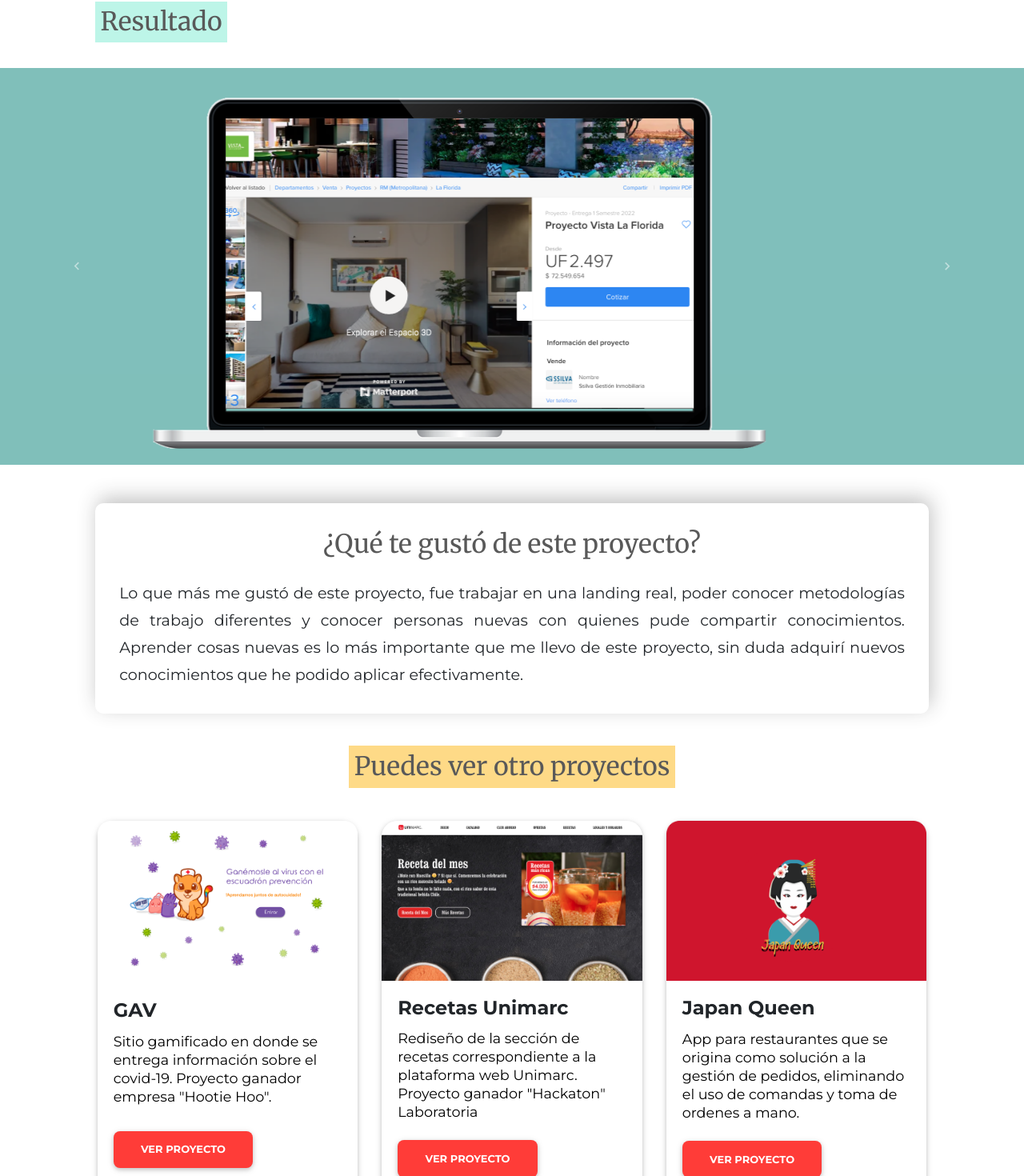
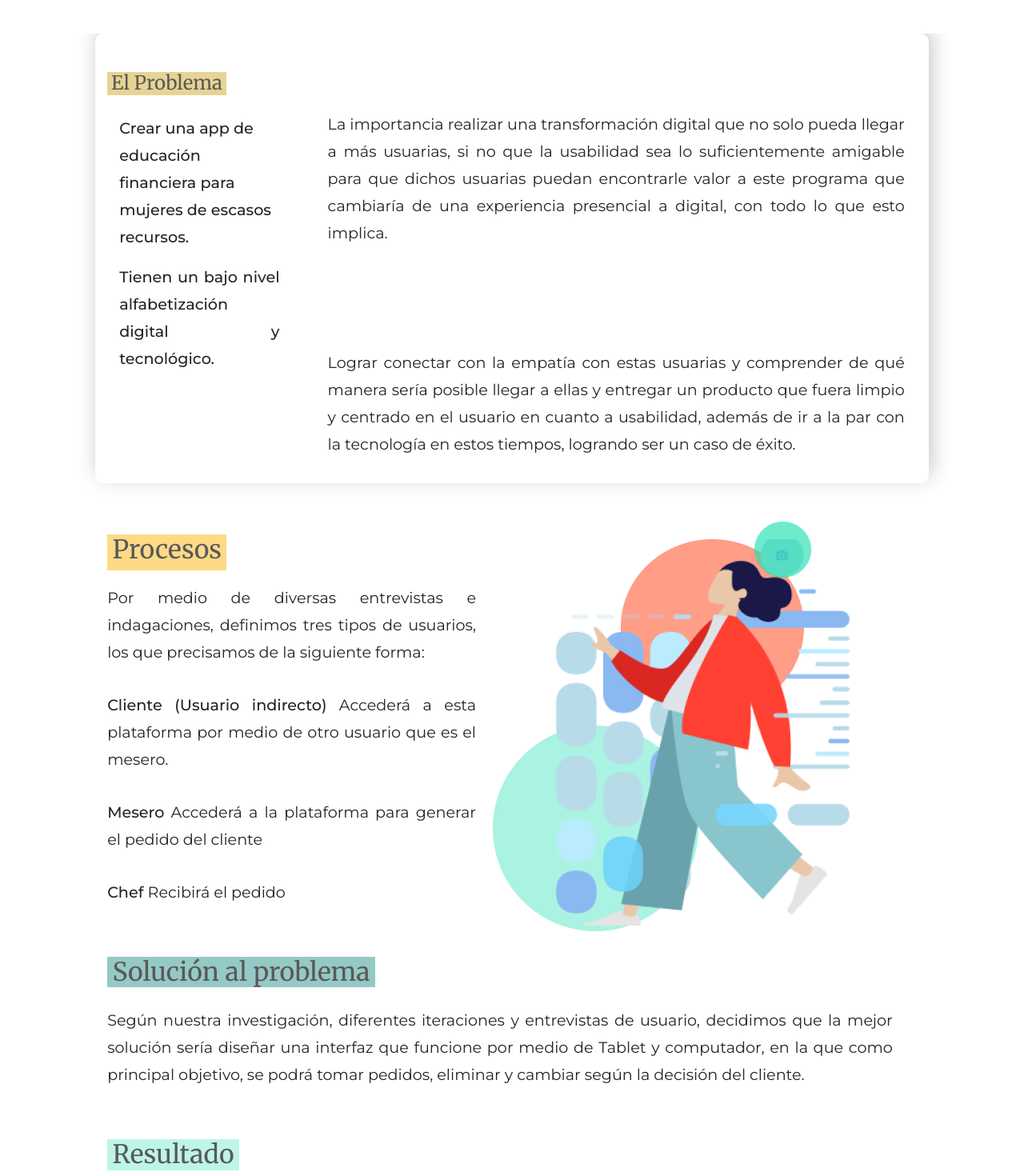
Before and after one commit to Carlareneedc/Portafolio-Final, a React (Create React App) app: page /EdFinanciera in a window 1280 px wide. Shown: the part 1058-2528 px from the top of the page at 80% size. Built offline with nearby package versions, Linux system fonts and the light colour scheme.

Commit message:
avance ed financiera

```diff
--- a/src/Components/EdFinanciera.jsx
+++ b/src/Components/EdFinanciera.jsx
@@ -20,6 +20,12 @@ import FooterPage from "./Footer";
 import logo from "../img/logo.png";
 import contacto from "../img/contacto.png";
 import Edfin from "../img/edfinanciera.png";
+import humans from "../img/humas.png";
+import japanCarousel from "../img/pantallainicio.png";
+import mesero from "../img/vistamesero.png";
+import pedidos from "../img/pedidos.png";
+import portal from "../img/portal.png"
+
 import "../styleCSS/JapanQueen.css";
 
 import portalUno from "../../src/img/portalresult.png";
@@ -28,6 +34,7 @@ import portalresulttres from "../../src/img/portalresulttres.png";
 import japan from "../img/proyectouno.png"
 import gav from "../img/gav.png"
 import unimarc from "../img/unimarc.png";
+
 
 
 class Portal extends React.Component {
@@ -141,8 +148,56 @@ class Portal extends React.Component {
                       <div className="container">
                         <div className="row tagsJapan">
 
+                        <p className="uxR">
+                            <mark
+                              style={{
+                                background: "#61C6B4",
+                                borderRadius: "25px",
+                                padding: "0.5rem",
+                              }}
+                            >
+                              UX Research
+                            </mark>
+                          </p>
+                          <p className="proto">
+                            <mark
+                              style={{
+                                background: "#A5EBDE",
+                                borderRadius: "25px",
+                                padding: "0.5rem 1.5rem",
+                                marginLeft: "1rem",
+                              }}
+                            >
+                              Testeos
+                            </mark>
+                          </p>
+                          <br></br>
+                          <p className="ui">
+                            <mark
+                              style={{
+                                background: "#DCF5F1",
+                                borderRadius: "25px",
+                                padding: "0.5rem 1rem",
+                              }}
+                            >
+                              Diseño UI
+                            </mark>
+                          </p>
+                          <p className="ui">
+                            <mark
+                              style={{
+                                background: "#E0F1EE",
+                                borderRadius: "25px",
+                                padding: "0.5rem 1rem",
+                              }}
+                            >
+                              Prototipo
+                            </mark>
+                          </p>
 
-                          <p className="ui">
+
+
+                            {/*<p  className="ui">
                             <mark
                               style={{
                                 background: "rgb(0 123 255 / 45%)",
@@ -150,15 +205,40 @@ class Portal extends React.Component {
                                 padding: "0.5rem 1rem",
                               }}
                             >
+                              UX Research
+                            </mark>
+                            </p>
+                            <p className="ui">
+                            <mark
+                              style={{
+                                background: "rgb(0 123 255 / 48%)",
+                                borderRadius: "25px",
+                                padding: "0.5rem 1rem",
+                              }}
+                            >
                               Diseño UI
                             </mark>
-                          </p>
+                            </p>
+                            <p  className="ui">
+                            <mark
+                              style={{
+                                background: "rgb(150 181 215 / 35%)",
+                                borderRadius: "25px",
+                                padding: "0.5rem 1rem",
+                              }}
+                            >
+                              Testeos
+                            </mark>
+                            </p>*/}
+
+
+
                         </div>
                       </div>
                     </div>
                     <div className=" col-sm-12 col-md-6 float-right">
                       <h5 className="rolText ">Fecha del Proyecto</h5>
-                      <p className="julio">Marzo 2021 - Actualidad</p>
+                      <p className="julio">2021</p>
                     </div>
                   </div>
                 </div>
@@ -178,20 +258,20 @@ class Portal extends React.Component {
                       color: "rgba(89, 89, 89, 1)",
                     }}
                   >
-                    Experiencia Cyber Day
+                    Experiencia Educación Financiera
                   </mark>
                 </h5>
                 <p
                   className="comoToda mt-4
                 "
                 >
-             Para la campaña de Cyber Day, mi rol como diseñadora me permitió participar en la construcción y desarrollo de la landing, corrigiendo, mejorando y trabajando directamente con el diseño de la página, con el fin de entregar una información clara y precisa a los usuarios.
+              El mayo desafío en este proyecto, tiene que ver con el re diseño y tranformación digital. Este programa solía darse en actividades presenciales en distintas ciudades de Chile, con usarias y usuarios que participaban de los cursos y talleres en general del FOSIS. La importancia que tenía la presencialidad de este taller, era lo que más valoraban los usuarios, el poder compartir con otras personas, poder llevar a sus hijos y todo lo que significa una experiencia de aprendizaje presencial.
                 </p>
               </div>
 
               <div className="col-sm-12 col-md-6">
                 <p className=" desdeAqui ">
-                  Editando imágenes, generando logos y mejorando el desarrollo del proyecto. Esto permitió que la página de Portal Inmobiliario que ya existía, se adaptara para esta campaña, mejorando la visualidad y haciendola atractiva para los quienes accedieron.
+                 Desde la premisa de lo presencial y considerando además que nos encontramos en el segundo año de pandemia, se planteo la importancia de una transformación digital para poder llegar a más usuarios y elevar la alfabetización digital.
                 </p>
               </div>
             </div>
@@ -200,12 +280,95 @@ class Portal extends React.Component {
         </div>
 
         <div className="ctnElProblema  col-sm-12">
+          <div className=" container col-sm-12 col-md-10">
+            <div className="ctnElP row">
+              <div className=" col-sm-10 col-md-3">
+                <h5 className="elProblema ">
+                  <mark
+                    style={{
+                      background: "#E7D394",
+                      color: "rgba(89, 89, 89, 1)",
+                    }}
+                  >
+                    El Problema
+                  </mark>
+                </h5>
+                <p
+                  className="aAlgunos col-md-12 mt-4
+                "
+                >
+                  <strong>
+                    Crear una app de educación financiera para mujeres de escasos recursos.
+                  </strong>
+                </p>
+                <p className="cambian col-md-12">
+                  <strong>
+                    Tienen un bajo nivel alfabetización digital y tecnológico.
+                  </strong>
+                </p>
+              </div>
 
+              <div className=" ctnQuien col-sm-12 col-md-9">
+                <p className=" col-md-12 quien">
+                 La importancia realizar una transformación digital que no solo pueda llegar a más usuarias, si no que la usabilidad sea lo suficientemente amigable para que dichos usuarias puedan encontrarle valor a este programa que cambiaría de una experiencia presencial a digital, con todo lo que esto implica.
+                </p>
+                <p className="col-md-12 cliente">
+                  Lograr conectar con la empatía con estas usuarias y comprender de qué manera sería posible llegar a ellas y entregar un producto que fuera limpio y centrado en el usuario en cuanto a usabilidad, además de ir a la par con la tecnología en estos tiempos, logrando ser un caso de éxito.
+                </p>
+              </div>
+            </div>
+          </div>
           <div className="contprocesos container col-sm-12 col-md-10">
             <div className="container row col-sm-12 col-md-12">
               <div style={{textAlign:"left"}}className="row col-md-6">
-
-               <h5 className="resultado row">
+                <h5 className="procesos">
+                  <mark
+                    style={{
+                      background: "rgba(254, 214, 123, 0.9)",
+                      color: "rgba(89, 89, 89, 1)",
+                    }}
+                  >
+                    Procesos
+                  </mark>
+                </h5>
+                <p className="textoProcesos">
+                  Por medio de diversas entrevistas e indagaciones, definimos
+                  tres tipos de usuarios, los que precisamos de la siguiente
+                  forma:
+                </p>
+                <p className="textopro">
+                  <strong>Cliente (Usuario indirecto)</strong> Accederá a esta
+                  plataforma por medio de otro usuario que es el mesero.
+                </p>
+                <p className="mesero">
+                  <strong>Mesero</strong> Accederá a la plataforma para generar
+                  el pedido del cliente
+                </p>
+                <p className="chef">
+                  <strong>Chef </strong> Recibirá el pedido
+                </p>
+              </div>
+              <div className=" col-md-6 ">
+                <img src={humans} className="humans" alt="humans" />
+              </div>
+              <h5 className="textSolucion">
+                <mark
+                  style={{
+                    background: "rgba(39, 146, 138, 0.49)",
+                    color: "rgba(89, 89, 89, 1)",
+                  }}
+                >
+                  Solución al problema
+                </mark>
+              </h5>
+              <p className="segun">
+                Según nuestra investigación, diferentes iteraciones y
+                entrevistas de usuario, decidimos que la mejor solución sería
+                diseñar una interfaz que funcione por medio de Tablet y
+                computador, en la que como principal objetivo, se podrá tomar
+                pedidos, eliminar y cambiar según la decisión del cliente.
+              </p>
+              <h5 className="resultado">
                 <mark
                   style={{
                     background: "rgba(37, 222, 178, 0.3)",
@@ -215,37 +378,30 @@ class Portal extends React.Component {
                   Resultado
                 </mark>
               </h5>
-
-
-              </div>
-
-
-
-
             </div>
           </div>
         </div>
         <div style={{ background: "rgba(44, 148, 141, 0.6)" }}>
           <Carousel>
             <Carousel.Item>
-            <a target="_blank" href="https://www.portalinmobiliario.com/venta/departamento/la-florida-metropolitana/8830-vista-la-florida-nva"> <img
-                className="img-fluid jpPortal "
-                src={portalUno}
+            <a target="_blank" href="https://burger-queen2020.web.app/"> <img
+                className="img-fluid jp "
+                src={japanCarousel}
                 alt="First slide"
               /></a>
             </Carousel.Item>
             <Carousel.Item>
-              <a target="_blank" href="https://www.portalinmobiliario.com/venta/departamento/la-florida-metropolitana/8830-vista-la-florida-nva"><img className="img-fluid jpPortal" src={portalresultdos} alt="Third slide" /></a>
+              <a target="_blank" href="https://burger-queen2020.web.app/"><img className="img-fluid jp" src={mesero} alt="Third slide" /></a>
             </Carousel.Item>
             <Carousel.Item>
-              <a target="_blank" href="https://www.portalinmobiliario.com/venta/departamento/la-florida-metropolitana/8830-vista-la-florida-nva"><img className="img-fluid jpPortal " src={portalresulttres} alt="Third slide" /></a>
+              <a target="_blank" href="https://burger-queen2020.web.app/"><img className="img-fluid jp " src={pedidos} alt="Third slide" /></a>
             </Carousel.Item>
           </Carousel>
         </div>
         <div className="col-sm-12">
         <div className="ctnresult container col-sm-12 col-md-10">
           <h5 className=" que">¿Qué te gustó de este proyecto?</h5>
-          <p className="col-sm-12 textQue">Lo que más me gustó de este proyecto, fue trabajar en una landing real, poder conocer metodologías de trabajo diferentes y conocer personas nuevas con quienes pude compartir conocimientos. Aprender cosas nuevas es lo más importante que me llevo de este proyecto, sin duda adquirí nuevos conocimientos que he podido aplicar efectivamente. </p>
+          <p className="col-sm-12 textQue">Lo que más me gustó de este proyecto, fue poder darle una identidad visual al producto.  Fue un desafío poder encontrar una imagen representativa y a la vez legible y eficaz. Finalmente creo que el resultado superó mis propias espectativas.</p>
         </div>
         </div>
         <div><h5 className="container col-sm-12  col-md-10 puedes" > <mark
@@ -258,10 +414,43 @@ class Portal extends React.Component {
                   </mark></h5>
                   <div className="container  col-md-10 flex-center mt-5">
                   <CardDeck className="cardeck">
-
+                  <Card
+              style={{
+                borderRadius: "20px 20px 0px 0px",
+                border: "none",
+              }}
+            >
+              <Card.Img variant="top" src={portal} />
+              <Card.Body>
+                <Card.Title className="cardTittle">Cyber Monday</Card.Title>
+                <Card.Text
+                  style={{ color: "rgba(0, 0, 0, 1)", fontSize: "1.1em" }}
+                  className="cardText"
+                >
+                  Construcción y corrección de Landing para la campaña Cyber Monday en Mercado Libre y Portal Inmobiliario.
+                </Card.Text>
+                <Link to="/Portal">
+                  <Button
+                    variant="#FF3C38"
+                    style={{
+                      marginTop: "3rem",
+                      marginLeft: "0rem",
+                      display: "flex",
+                      borderRadius: "8px",
+                      fontFamily: "Montserrat",
+                      color: "rgba(255, 255, 255, 1)",
+                      fontWeight: "700",
+                      background: "#FF3C38",
+                    }}
+                  >
+                    Ver Proyecto
+                  </Button>
+                </Link>
+              </Card.Body>
+            </Card>
            <Card
              style={{
-
+               /*width: "25vw",*/
                borderRadius: "20px 20px 0px 0px",
                border: "none",
              }}
@@ -279,7 +468,7 @@ class Portal extends React.Component {
                <Link to="/Gav"><Button
                  variant="#FF3C38"
                  style={{
-                   marginTop: "2rem",
+                   marginTop: "2.5rem",
                    marginLeft: "0rem",
                    display: "flex",
                    borderRadius: "8px",
@@ -314,7 +503,7 @@ class Portal extends React.Component {
               <Link to="/Unimarc"> <Button
                  variant="#FF3C38"
                  style={{
-                   marginTop: "1.5rem",
+                   marginTop: "1rem",
                    marginLeft: "0rem",
                    display: "flex",
                    borderRadius: "8px",
@@ -328,42 +517,6 @@ class Portal extends React.Component {
                </Button></Link>
              </Card.Body>
            </Card>
-           <Card
-                style={{
-                  borderRadius: "20px 20px 0px 0px",
-                  border: "none",
-                }}
-              >
-                <Card.Img variant="top" src={japan} />
-                <Card.Body>
-                  <Card.Title className="cardTittle">Japan Queen</Card.Title>
-                  <Card.Text
-                    style={{ color: "rgba(0, 0, 0, 1)", fontSize: "1.1em" }}
-                    className="cardText"
-                  >
-                    App para restaurantes que se origina como solución a la
-                    gestión de pedidos, eliminando el uso de comandas y toma de
-                    ordenes a mano.
-                  </Card.Text>
-                  <Link to="/JapanQueen">
-                    <Button
-                      variant="#FF3C38"
-                      style={{
-                        marginTop: "1.5rem",
-                        marginLeft: "0rem",
-                        display: "flex",
-                        borderRadius: "8px",
-                        fontFamily: "Montserrat",
-                        color: "rgba(255, 255, 255, 1)",
-                        fontWeight: "700",
-                        background: "#FF3C38",
-                      }}
-                    >
-                      Ver Proyecto
-                    </Button>
-                  </Link>
-                </Card.Body>
-              </Card>
          </CardDeck>
          </div>
          </div>
```
